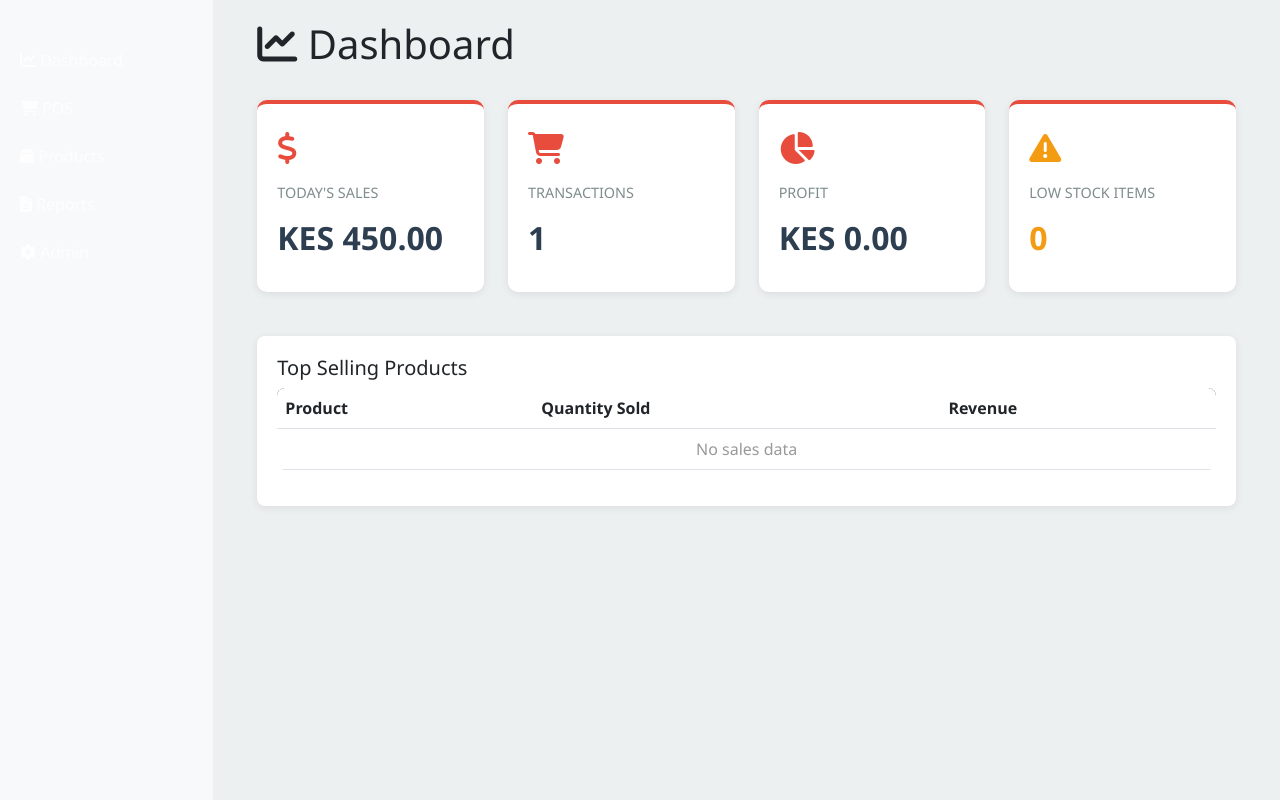
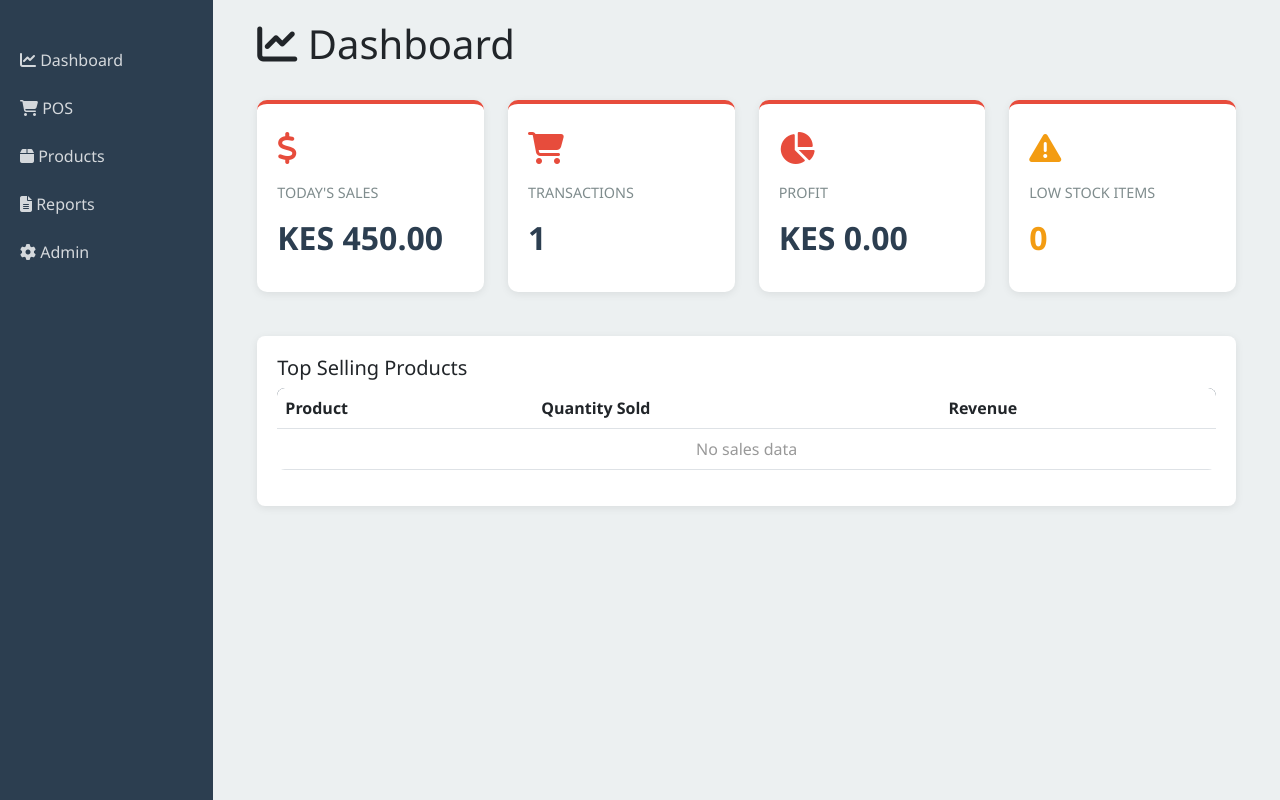
Before and after one commit to AchayoEarnest/smartpos, a Django app: page / in a window 1280 px wide. Shown: the part 56-856 px from the top of the page. Run offline with Django 5.2, Linux system fonts and the light colour scheme; a user stored in the database is signed in; data comes from the database, SQL or seed files in the repository; both versions use the stored data as it was after the commit; data that the repository does not hold is empty.

Commit message:
fixed the light navbar background

```diff
--- a/templates/smartpos/base.html
+++ b/templates/smartpos/base.html
@@ -109,7 +109,7 @@
     <div class="container-fluid">
       <div class="row">
         {% if user.is_authenticated %}
-        <nav class="col-md-2 d-md-block bg-light sidebar">
+        <nav class="col-md-2 d-md-block sidebar">
           <ul class="nav flex-column pt-3">
             <li class="nav-item">
               <a class="nav-link" href="/"
```
Also changed, not shown: db.sqlite3, media/products/WhatsApp_Image_2025-12-28_at_12.10.05.jpeg (added), 1 other file.
